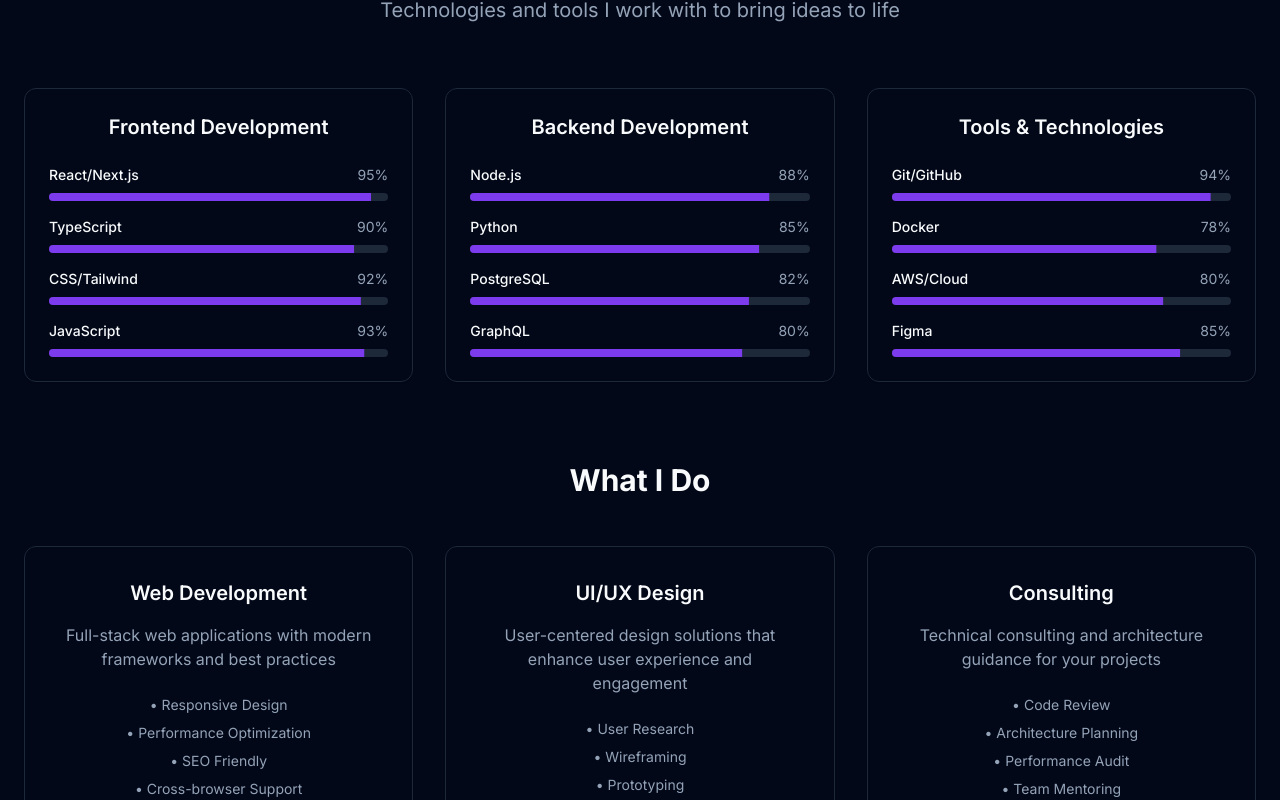
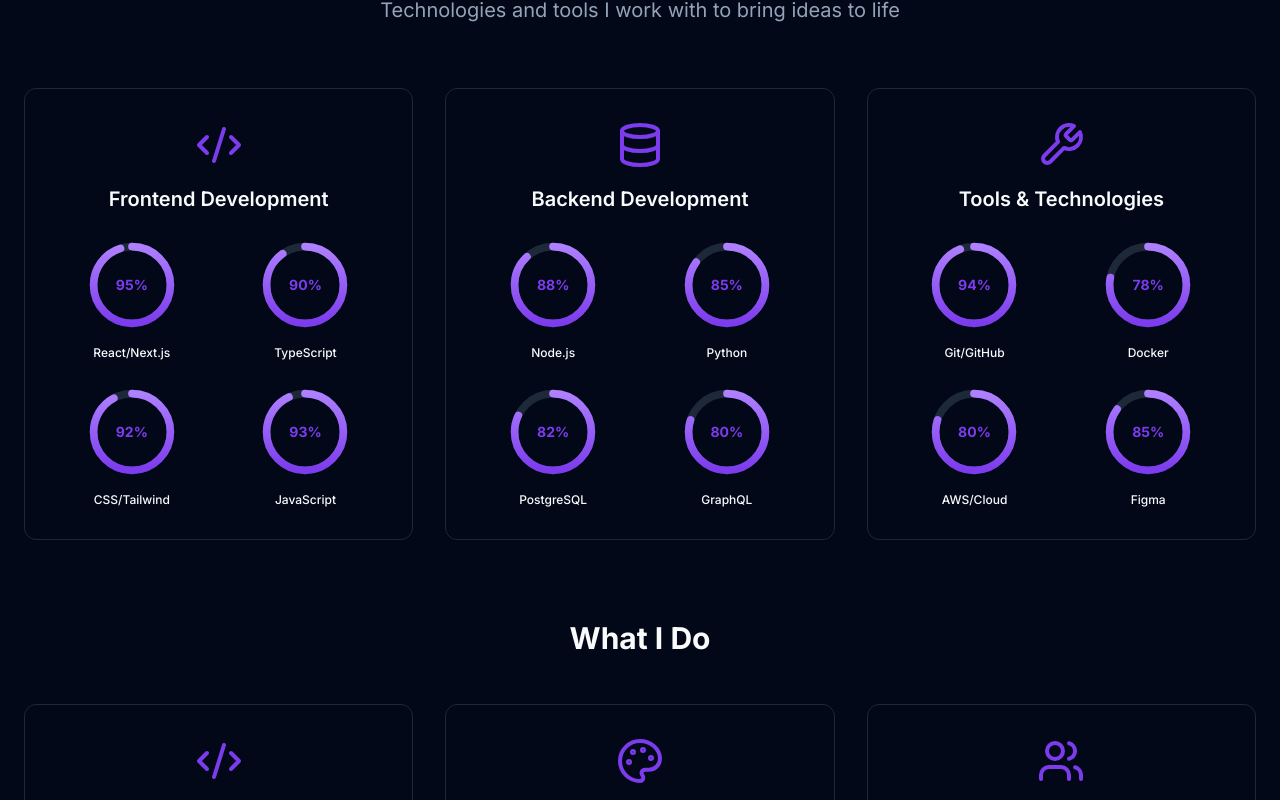
Before and after one commit to Akhil054/Portfolio, a React (Vite) app: page / in a window 1280 px wide. Shown: the part 1660-2460 px from the top of the page. Built offline with nearby package versions, Linux system fonts and the light colour scheme.

Commit message:
Update skills visuals
Update the visuals for the skills section.

```diff
--- a/src/components/Skills.tsx
+++ b/src/components/Skills.tsx
@@ -1,10 +1,53 @@
 import { Card, CardContent } from "@/components/ui/card";
-import { Progress } from "@/components/ui/progress";
+import { Code2, Database, Wrench, Palette, Users, Lightbulb } from "lucide-react";
+
+// Circular Progress Component
+const CircularProgress = ({ value, children }: { value: number; children: React.ReactNode }) => {
+  const circumference = 2 * Math.PI * 40;
+  const strokeDashoffset = circumference - (value / 100) * circumference;
+
+  return (
+    <div className="relative w-24 h-24 mx-auto">
+      <svg className="w-24 h-24 transform -rotate-90" viewBox="0 0 100 100">
+        <circle
+          cx="50"
+          cy="50"
+          r="40"
+          stroke="hsl(var(--muted))"
+          strokeWidth="8"
+          fill="transparent"
+        />
+        <circle
+          cx="50"
+          cy="50"
+          r="40"
+          stroke="url(#gradient)"
+          strokeWidth="8"
+          fill="transparent"
+          strokeDasharray={circumference}
+          strokeDashoffset={strokeDashoffset}
+          strokeLinecap="round"
+          className="transition-all duration-1000 ease-out"
+        />
+        <defs>
+          <linearGradient id="gradient" x1="0%" y1="0%" x2="100%" y2="0%">
+            <stop offset="0%" stopColor="hsl(var(--primary))" />
+            <stop offset="100%" stopColor="hsl(var(--primary-glow))" />
+          </linearGradient>
+        </defs>
+      </svg>
+      <div className="absolute inset-0 flex items-center justify-center">
+        {children}
+      </div>
+    </div>
+  );
+};
 
 const Skills = () => {
   const skillCategories = [
     {
       title: "Frontend Development",
+      icon: Code2,
       skills: [
         { name: "React/Next.js", level: 95 },
         { name: "TypeScript", level: 90 },
@@ -14,6 +57,7 @@ const Skills = () => {
     },
     {
       title: "Backend Development",
+      icon: Database,
       skills: [
         { name: "Node.js", level: 88 },
         { name: "Python", level: 85 },
@@ -23,6 +67,7 @@ const Skills = () => {
     },
     {
       title: "Tools & Technologies",
+      icon: Wrench,
       skills: [
         { name: "Git/GitHub", level: 94 },
         { name: "Docker", level: 78 },
@@ -45,24 +90,31 @@ const Skills = () => {
         </div>
 
         <div className="grid md:grid-cols-2 lg:grid-cols-3 gap-8">
-          {skillCategories.map((category) => (
-            <Card key={category.title} className="hover-lift">
-              <CardContent className="p-6">
-                <h3 className="text-xl font-semibold mb-6 text-center">{category.title}</h3>
-                <div className="space-y-4">
+          {skillCategories.map((category) => {
+            const IconComponent = category.icon;
+            return (
+              <Card key={category.title} className="hover-lift text-center">
+                <CardContent className="p-8">
+                  <div className="mb-6">
+                    <IconComponent className="w-12 h-12 mx-auto mb-4 text-primary" />
+                    <h3 className="text-xl font-semibold">{category.title}</h3>
+                  </div>
+                  <div className="grid grid-cols-2 gap-6">
                     {category.skills.map((skill) => (
-                    <div key={skill.name} className="space-y-2">
-                      <div className="flex justify-between items-center">
-                        <span className="text-sm font-medium">{skill.name}</span>
-                        <span className="text-sm text-muted-foreground">{skill.level}%</span>
+                      <div key={skill.name} className="flex flex-col items-center">
+                        <CircularProgress value={skill.level}>
+                          <div className="text-center">
+                            <div className="text-sm font-bold text-primary">{skill.level}%</div>
                           </div>
-                      <Progress value={skill.level} className="h-2" />
+                        </CircularProgress>
+                        <span className="text-xs font-medium mt-3 text-center leading-tight">{skill.name}</span>
                       </div>
                     ))}
                   </div>
                 </CardContent>
               </Card>
-          ))}
+            );
+          })}
         </div>
 
         {/* Services */}
@@ -72,22 +124,28 @@ const Skills = () => {
             {[
               {
                 title: "Web Development",
+                icon: Code2,
                 description: "Full-stack web applications with modern frameworks and best practices",
                 features: ["Responsive Design", "Performance Optimization", "SEO Friendly", "Cross-browser Support"]
               },
               {
                 title: "UI/UX Design",
+                icon: Palette,
                 description: "User-centered design solutions that enhance user experience and engagement",
                 features: ["User Research", "Wireframing", "Prototyping", "Design Systems"]
               },
               {
                 title: "Consulting",
+                icon: Users,
                 description: "Technical consulting and architecture guidance for your projects",
                 features: ["Code Review", "Architecture Planning", "Performance Audit", "Team Mentoring"]
               }
-            ].map((service) => (
+            ].map((service) => {
+              const ServiceIcon = service.icon;
+              return (
                 <Card key={service.title} className="hover-lift text-center">
                   <CardContent className="p-8">
+                    <ServiceIcon className="w-12 h-12 mx-auto mb-4 text-primary" />
                     <h4 className="text-xl font-semibold mb-4">{service.title}</h4>
                     <p className="text-muted-foreground mb-6">{service.description}</p>
                     <ul className="space-y-2 text-sm">
@@ -97,7 +155,8 @@ const Skills = () => {
                     </ul>
                   </CardContent>
                 </Card>
-            ))}
+              );
+            })}
           </div>
         </div>
       </div>
```
Lines whose indentation alone changed are shown as unchanged.
